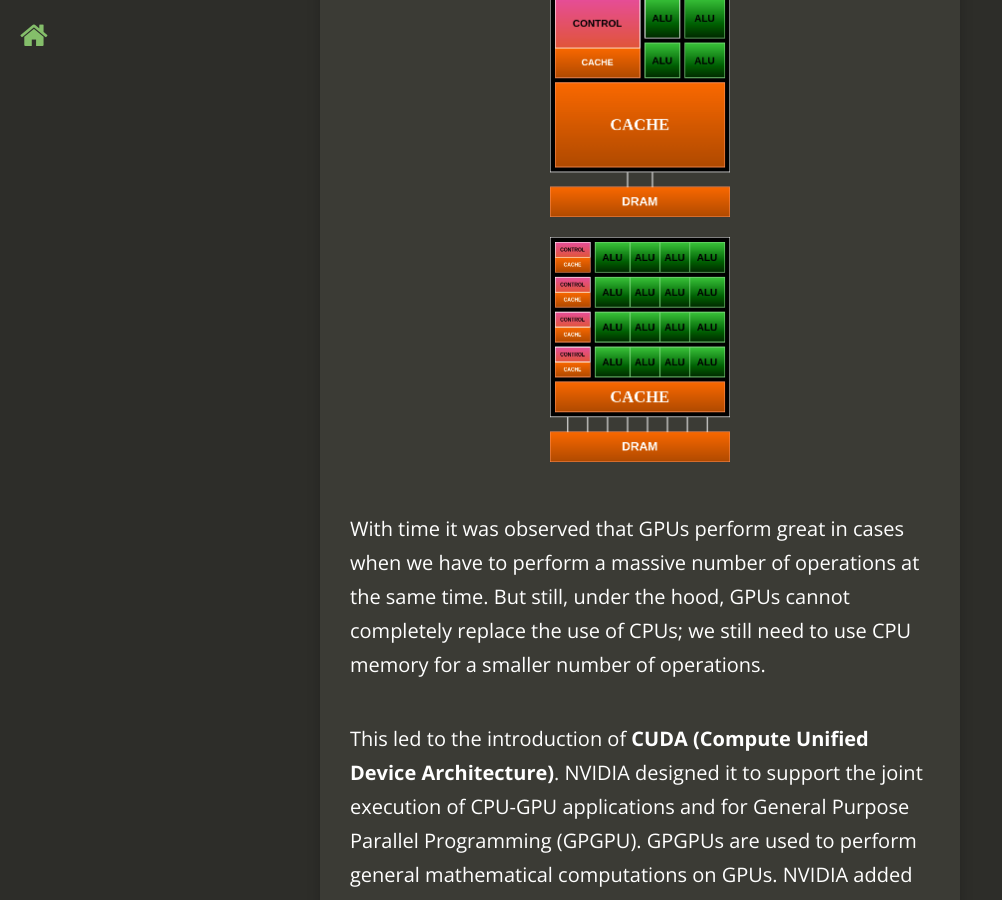
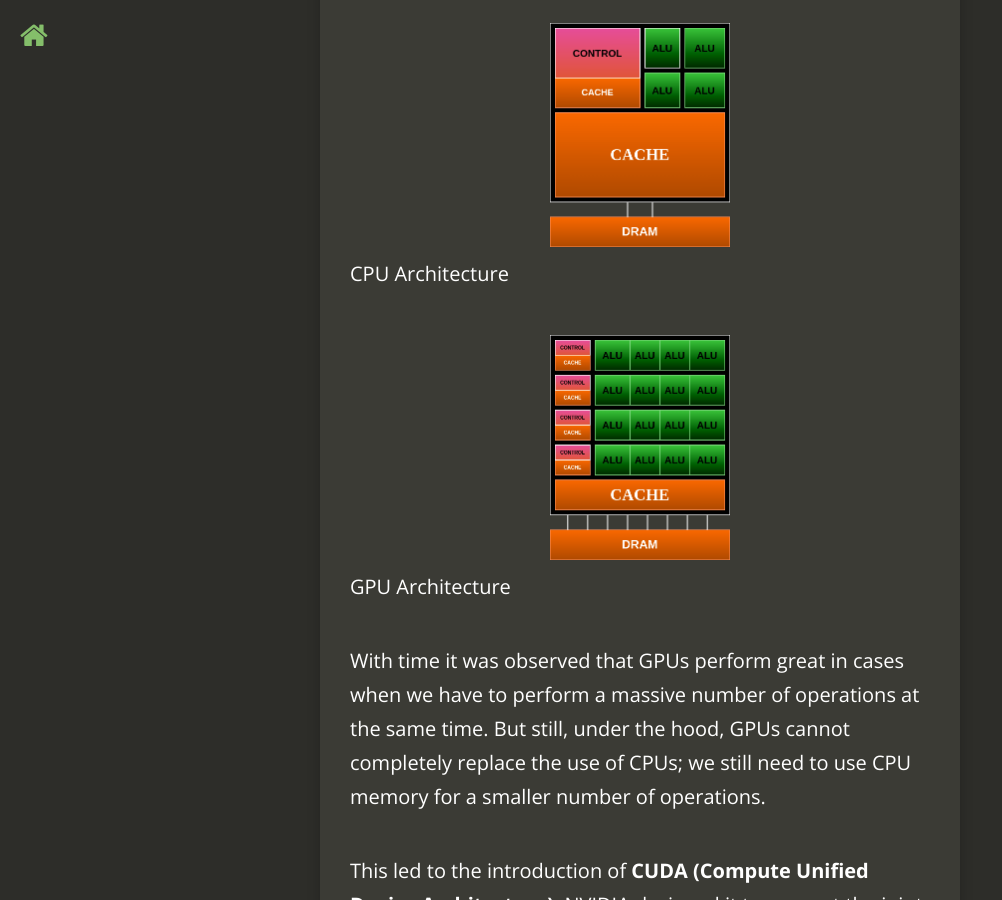
Before and after one commit to khushi-411/khushi-411.github.io, a Jekyll site: the page built from _posts/2023-08-11-gpu_intro.md, in a window 1280 px wide and 900 px high, scrolled down 3269 px. Shown: the whole window, without its empty margins (0-1002 px from the left). Built offline with Jekyll 4.4.1, drawn with Linux system fonts in a browser that asks for light colours; nearby versions of some CDN libraries; comment, search, counter and statistics services are not loaded.

Commit message:
add caption

```diff
--- a/_posts/2023-08-11-gpu_intro.md
+++ b/_posts/2023-08-11-gpu_intro.md
@@ -79,9 +79,16 @@ operation so that many operations can be completed in a short time interval,
 while NVIDIA's goal is to increase the number of operations performed at a
 single instant, aka throughput oriented.
 
-<p float="left">
-    <img src="/assets/CUDA/cpu_arch.png" width="200" />
-    <img src="/assets/CUDA/gpu_arch.png" width="200" />
+<p float="center">
+  <figure>
+    <img alt="CPU Architecture" src="/assets/CUDA/cpu_arch.png" width="200" />
+    <figcaption>CPU Architecture</figcaption>
+  </figure>
+&nbsp; &nbsp; &nbsp; &nbsp;
+  <figure>
+    <img alt="GPU Architecture" src="/assets/CUDA/gpu_arch.png" width="200" />
+    <figcaption>GPU Architecture</figcaption>
+  </figure>
 </p>
 
 With time it was observed that GPUs perform great in cases when we have
```
